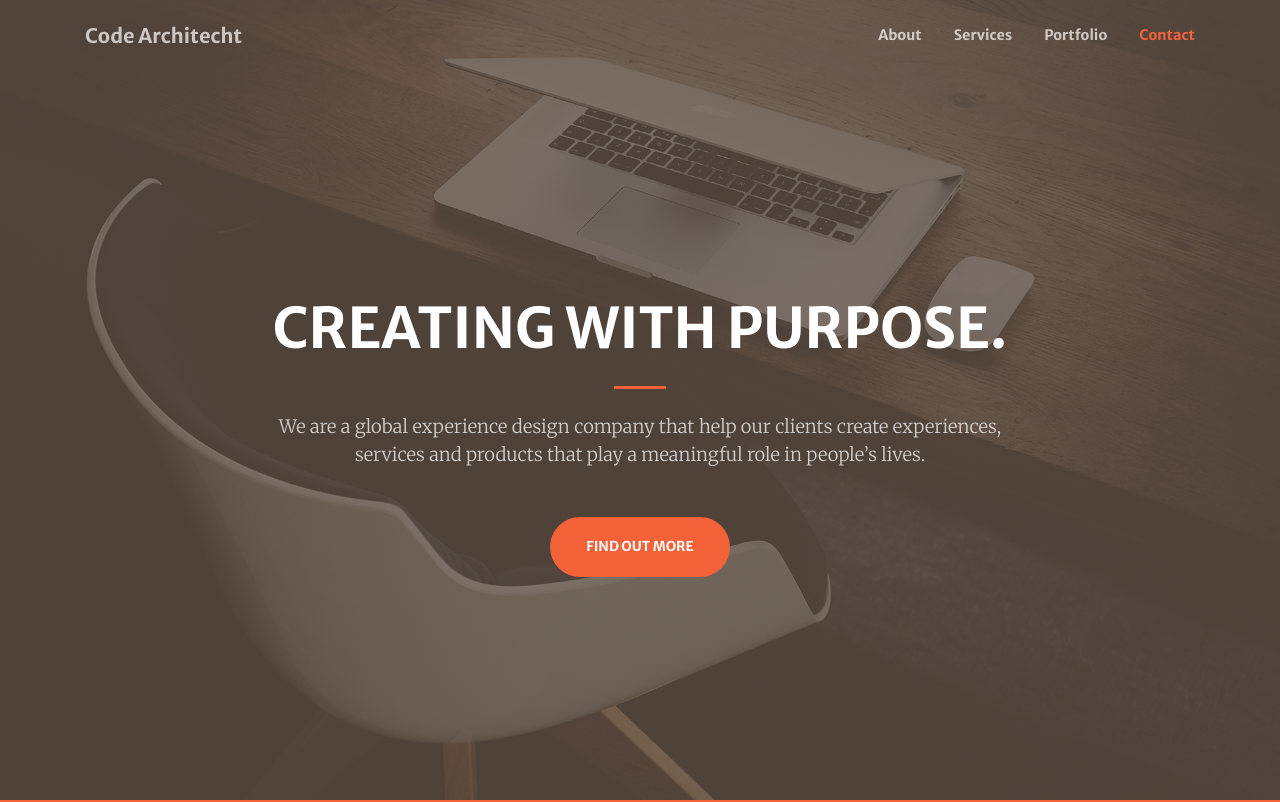
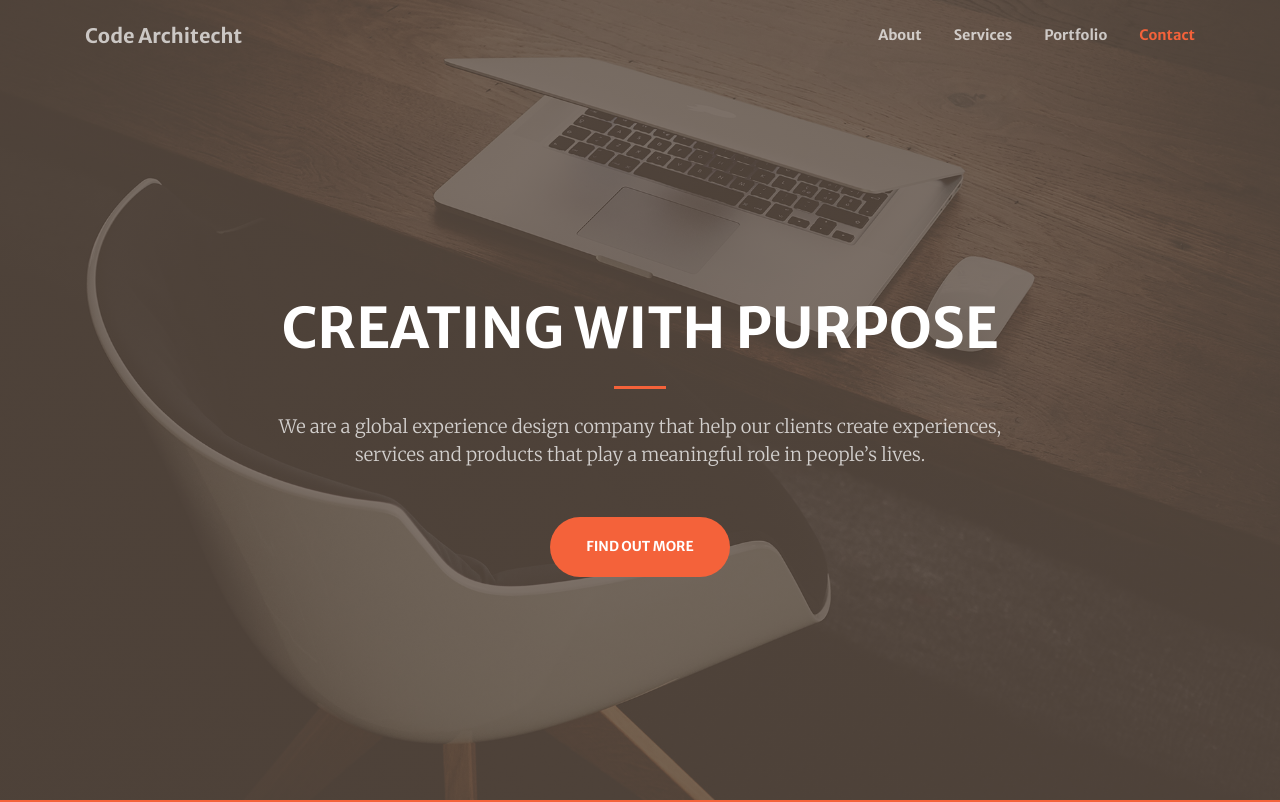
Before and after one commit to IvanSibinovic/it-company-slick, a plain HTML site: page index.html in a window 1280 px wide. Shown: the top 802 px of the page. Drawn offline with Linux system fonts and the light colour scheme.

Commit message:
loaded
going

```diff
--- a/index.html
+++ b/index.html
@@ -58,7 +58,7 @@
     <div class="container h-100">
       <div class="row h-100 align-items-center justify-content-center text-center">
         <div class="col-lg-10 align-self-end">
-          <h1 class="text-uppercase text-white font-weight-bold">Creating with purpose.</h1>
+          <h1 class="text-uppercase text-white font-weight-bold">Creating with purpose</h1>
           <hr class="divider my-4">
         </div>
         <div class="col-lg-8 align-self-baseline">
```
Also changed, not shown: package.json (deleted, +0 -51 lines), .travis.yml (deleted), 3 other files.
